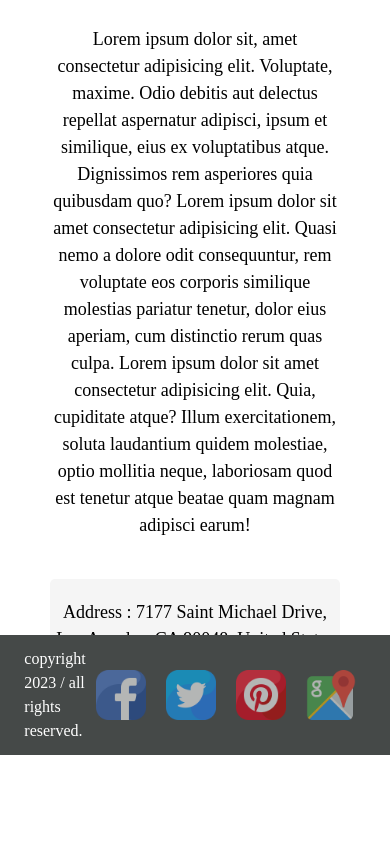
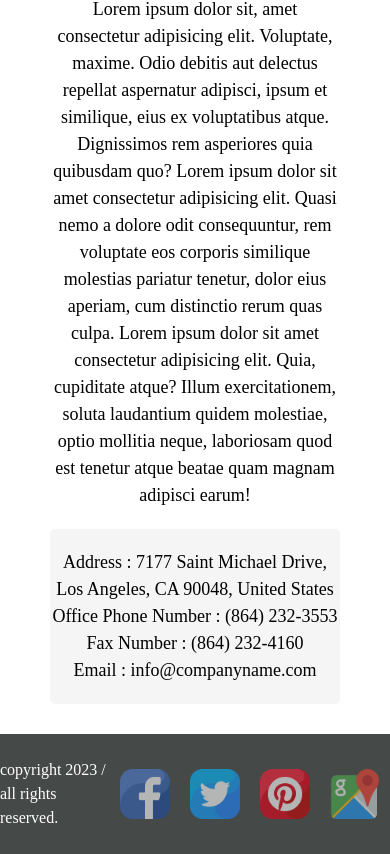
Before and after one commit to ruru-dev/hairSalonWebsite, a plain HTML site: page pages/contact.html in a window 390 px wide. Shown: the part 399-1253 px from the top of the page. Before the commit the page ends 1153 px from the top, so only its background shows below. Drawn offline with Linux system fonts and the light colour scheme; a web font is replaced by a local one.

Commit message:
position footer and edit responsiveness for contact page

```diff
--- a/styles/contact.css
+++ b/styles/contact.css
@@ -1,6 +1,13 @@
+.container-main {
+  display: flex;
+  min-height: 100vh;
+  flex-direction: column;
+}
+
 .container-content {
   width: 1000px;
-  margin: 50px auto 10px auto;
+  margin: 0px auto 10px auto;
+  flex: 1;
 }
 
 .container-h1 {
@@ -31,24 +38,19 @@ h1 {
   padding: 20px 0px;
 }
 
-.container-footer {
-  position: absolute;
-  bottom: 0;
-}
-
 @media (max-width: 480px) {
   .container-content {
     width: 100%;
-    padding: 30px;
-    margin-top: 10px;
     padding: 0 50px;
     text-align: center;
   }
 
-  .container-footer {
-    padding: 0px 30px;
-    position: absolute;
-    bottom: -290px;
-    margin-bottom: -20px;
+  .container-h1 {
+    margin-top: 40px;
+  }
+
+  .contact-information {
+    margin-top: 20px;
+    margin-bottom: 20px;
   }
 }
```
